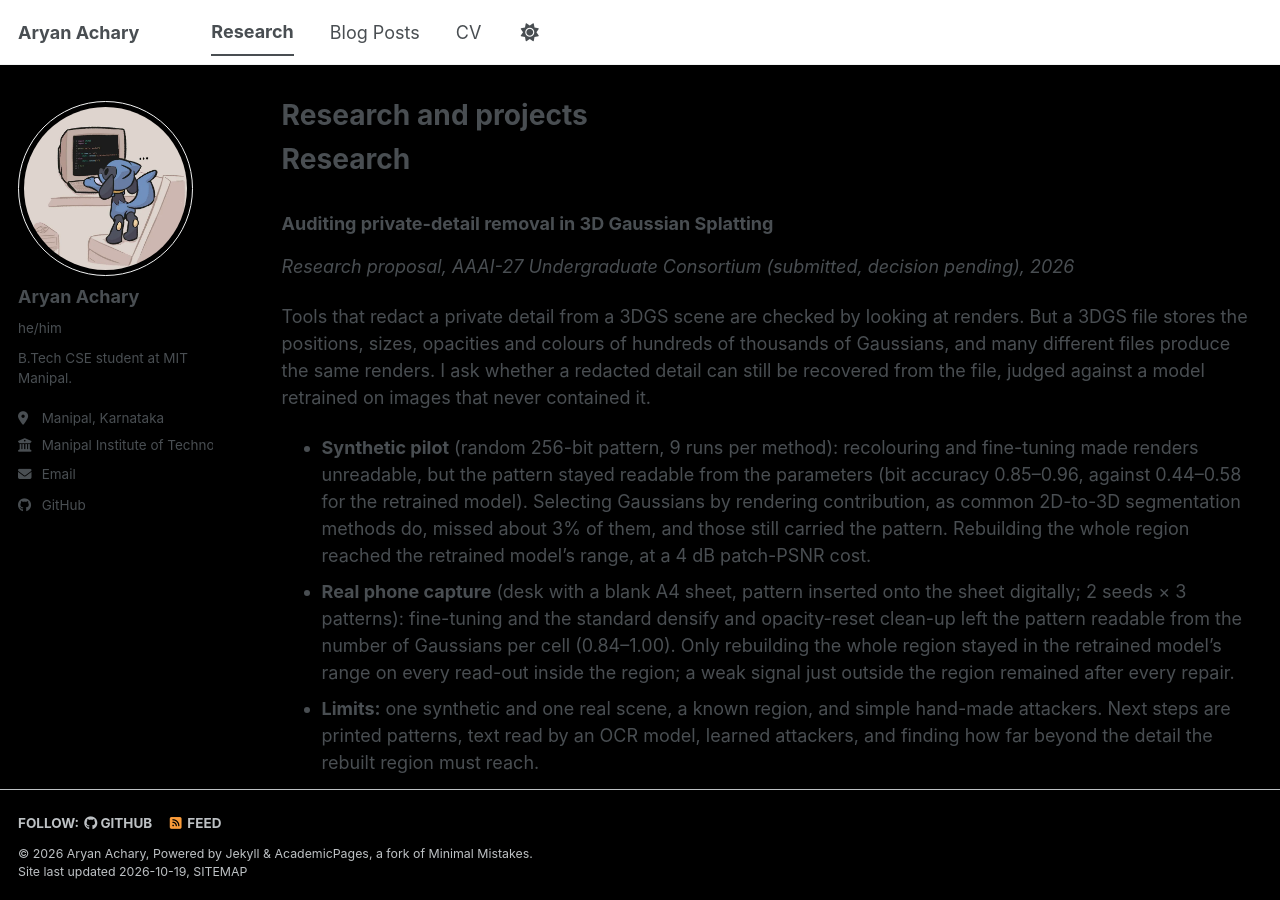
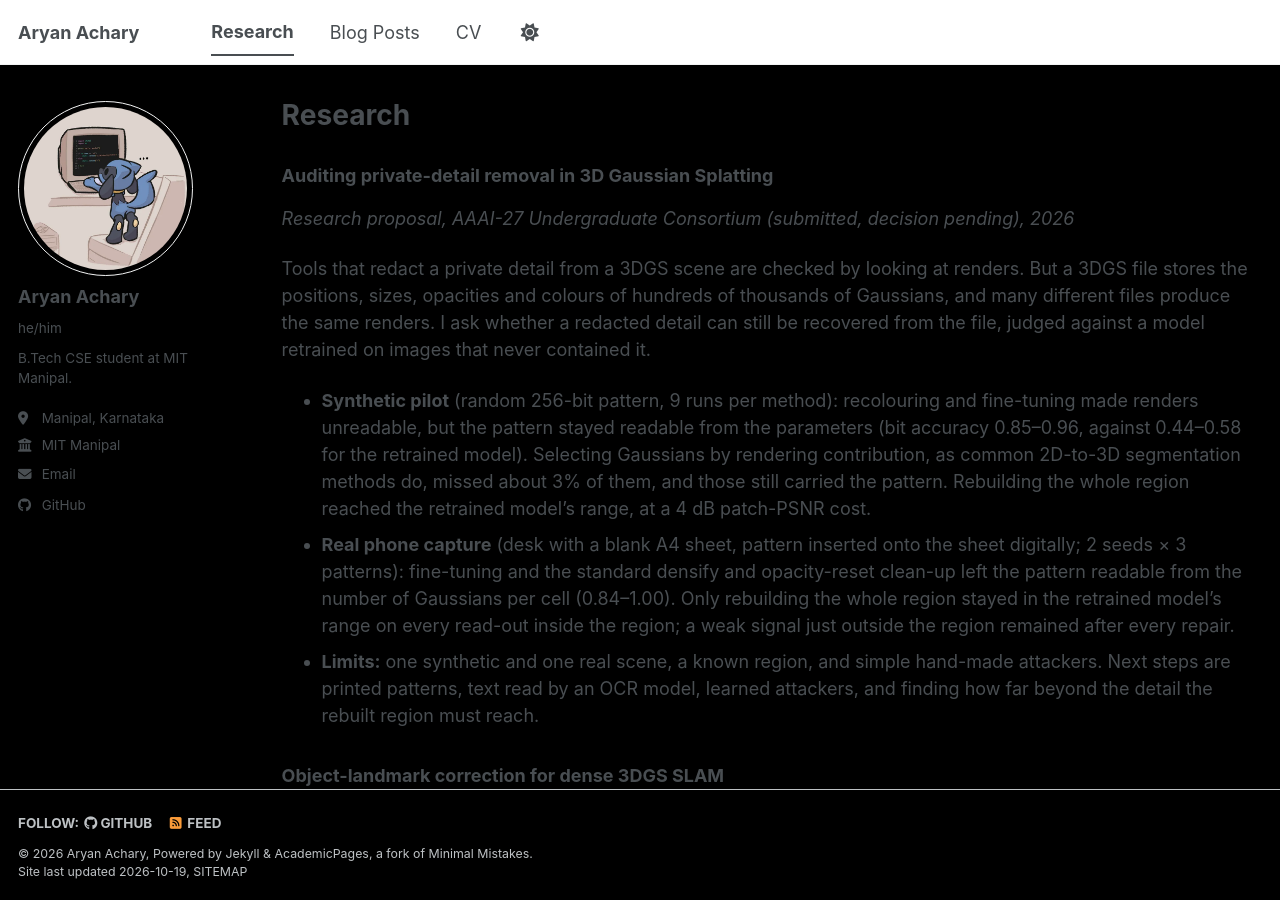
Before and after one commit to Aryan241/Aryan241.github.io, a Jekyll site: the page built from _pages/research.md, in a window 1280 px wide and 900 px high. Built offline with Jekyll 4.4.1, drawn with Linux system fonts in a browser that asks for light colours; a script bundle is joined from its source files by our own code; library files that are not in the unit come from our copies.

Commit message:
Fix sidebar institution and research page heading

```diff
--- a/_config.yml
+++ b/_config.yml
@@ -28,7 +28,7 @@ author:
   pronouns         : "he/him"
   bio              : "B.Tech CSE student at MIT Manipal."
   location         : "Manipal, Karnataka"
-  employer         : "Manipal Institute of Technology"
+  employer         : "MIT Manipal"
   #uri              : # URL
   email            : "aryanachary77@gmail.com"
 
--- a/_pages/research.md
+++ b/_pages/research.md
@@ -1,12 +1,9 @@
 ---
 layout: archive
-title: "Research and projects"
+title: "Research"
 permalink: /research/
 author_profile: true
 ---
-
-Research
-======
 
 ### Auditing private-detail removal in 3D Gaussian Splatting
 *Research proposal, AAAI-27 Undergraduate Consortium (submitted, decision pending), 2026*
```
